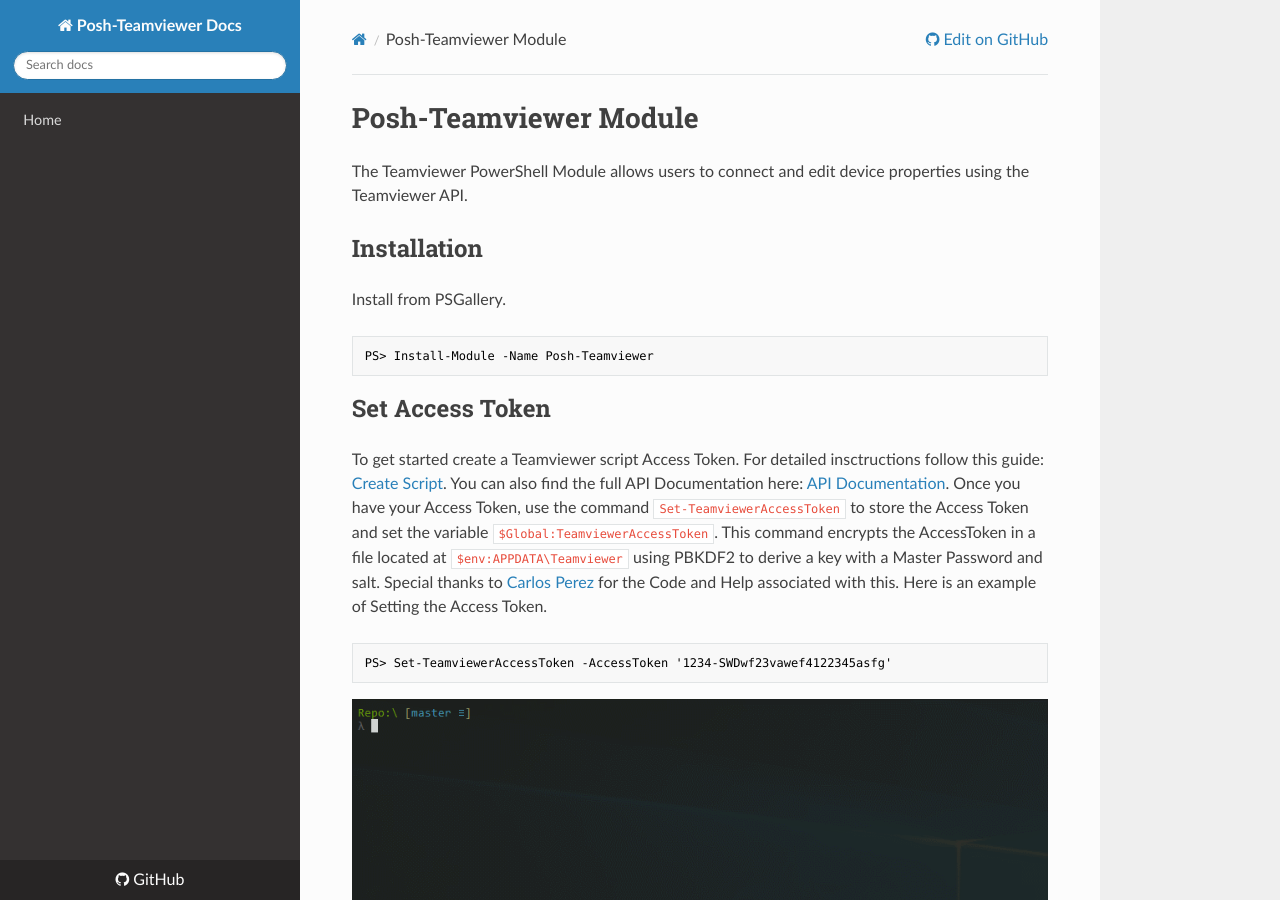
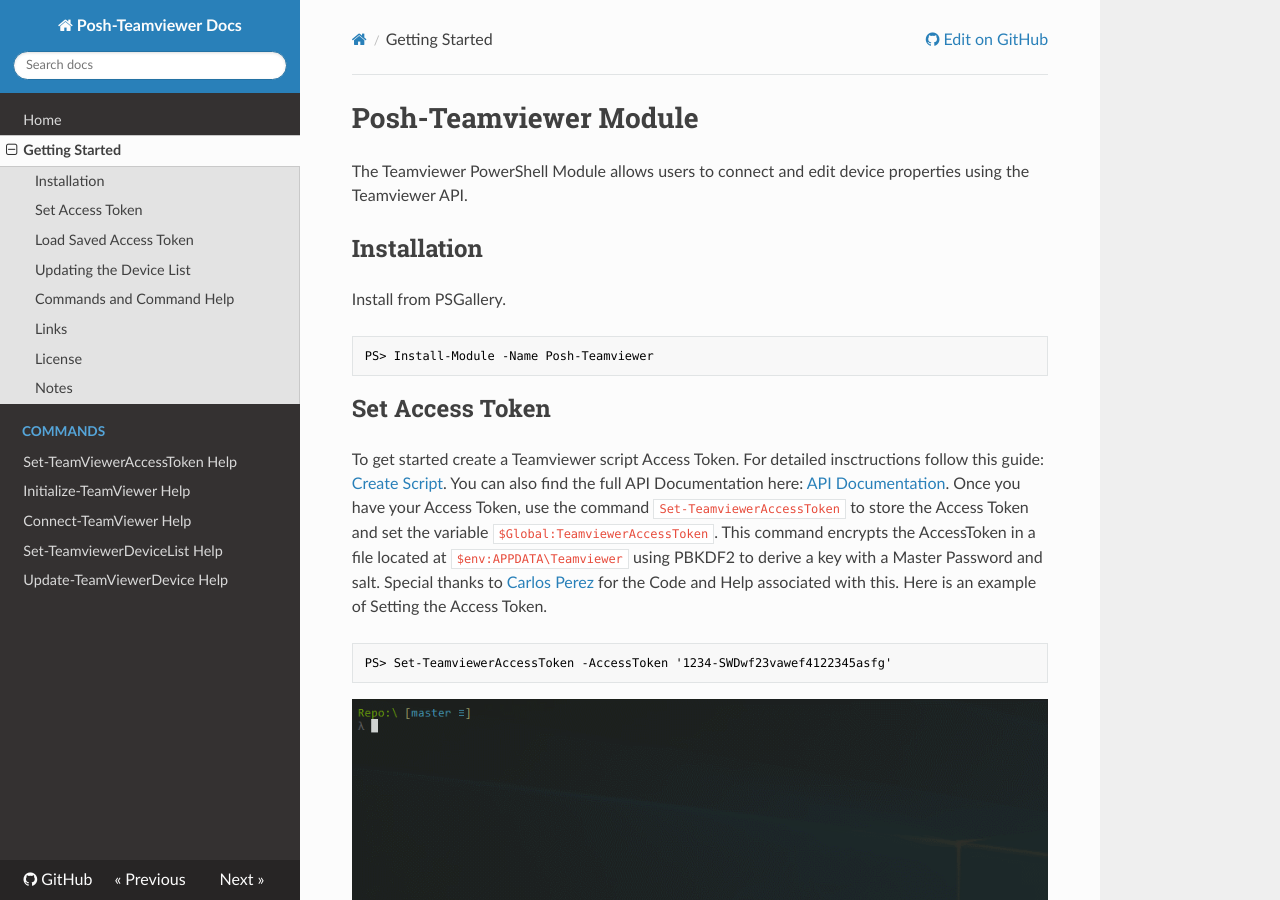
Before and after one commit to gerane/Posh-Teamviewer, an MkDocs documentation site: the page built from docs/Setup/Getting-Started.md, in a window 1280 px wide and 900 px high. Built offline with MkDocs 1.6.1, drawn with Linux system fonts in a browser that asks for light colours; nearby versions of some CDN libraries; old or Windows-style settings are respelled for this version of MkDocs.

Commit message:
Fix docs

```diff
--- a/mkdocs.yml
+++ b/mkdocs.yml
@@ -3,3 +3,10 @@ repo_url: https://github.com/gerane/Posh-Teamviewer
 theme: readthedocs
 pages:
 - Home: index.md
+- Getting Started: Setup/Getting-Started.md
+- Commands:
+    - Set-TeamViewerAccessToken Help: Commands/Set-TeamviewerAccessToken.md
+    - Initialize-TeamViewer Help: Commands/Initialize-TeamViewer.md
+    - Connect-TeamViewer Help: Commands/Connect-TeamViewer.md
+    - Set-TeamviewerDeviceList Help: Commands/Set-TeamViewerDeviceList.md
+    - Update-TeamViewerDevice Help: Commands/Update-TeamViewerDevice.md
```
Also changed, not shown: docs/Setup/Getting-Started.md (renamed from docs/Access Token Setup/Getting-Started.md).
